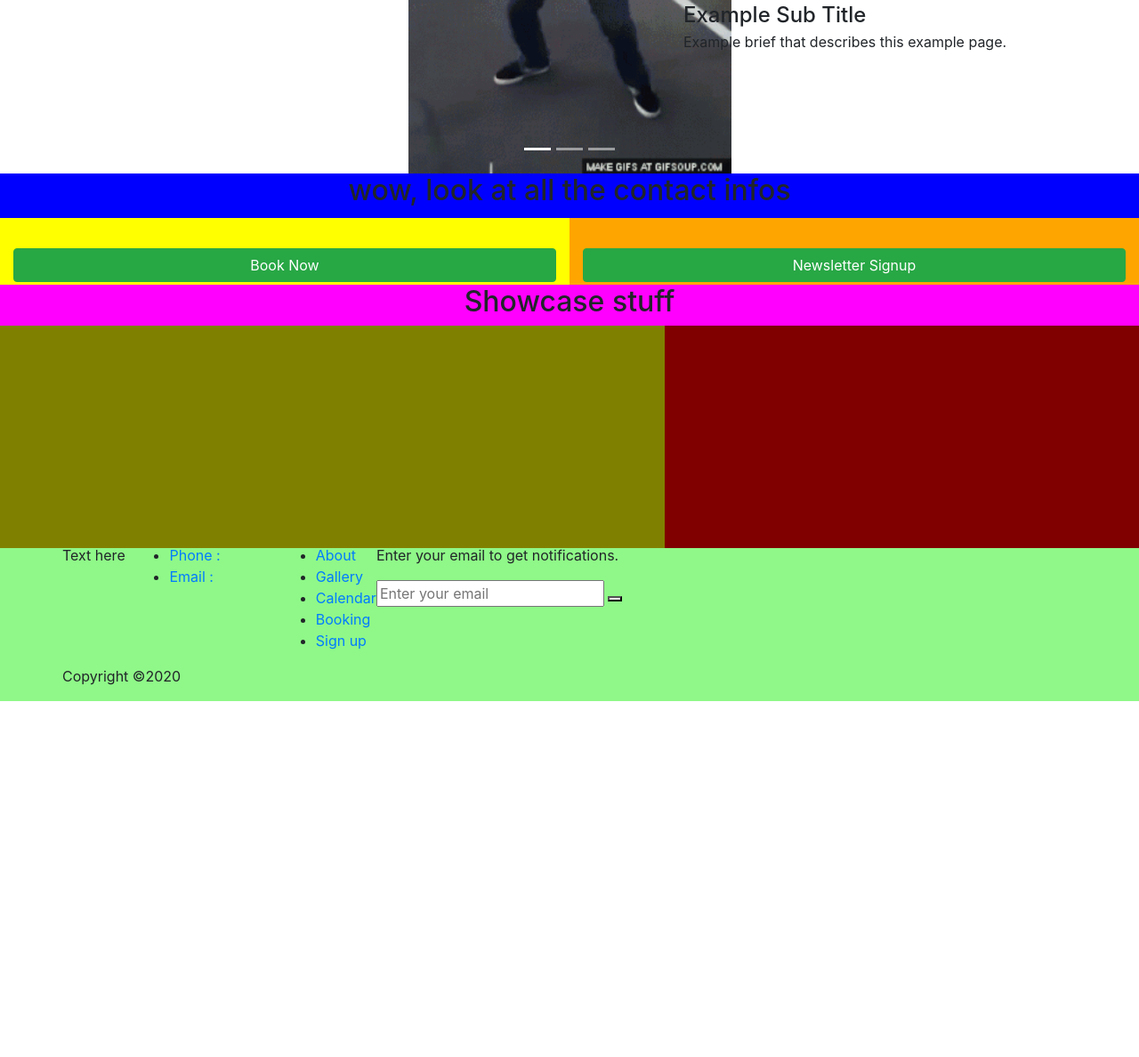
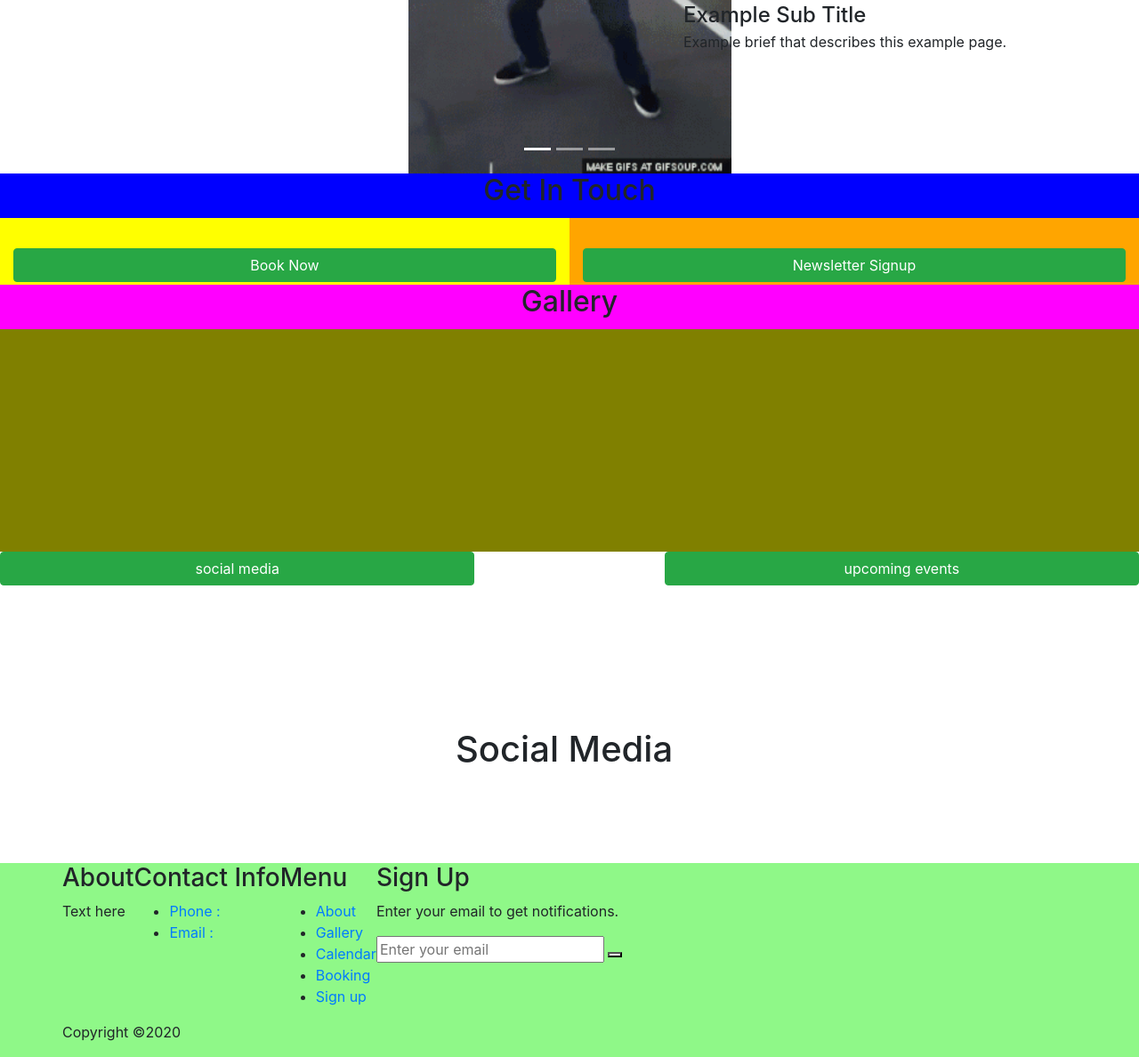
Before and after one commit to Brickfingers/2WDK, a PHP site: page /home.php in a window 1280 px wide. Shown: the part 545-1733 px from the top of the page at 89% size. Before the commit the page ends 1333 px from the top, so only its background shows below. Run offline with PHP 8.4, Linux system fonts and the light colour scheme.

Commit message:
new look

```diff
--- a/src/home.php
+++ b/src/home.php
@@ -71,7 +71,7 @@
 		<div class="row">
 			<!-- Form brief header -->
 			<div class="col-md-12" style="height:50px; background-color:blue;">
-				<h2 style="text-align: center;">wow, look at all the contact infos</h2>
+				<h2 style="text-align: center;">Get In Touch</h2>
 			</div>
 		</div>
 		<div class="row">
@@ -86,23 +86,48 @@
 	</div>
 	<!-- End Booking and Email signup links -->
 
-	<!-- Start Social Media Section -->
-		<div class="container-fluid" style="height:250px; background-color: fuchsia;">
+
+	<!-- Start Gallery Section -->
+		<div class="container-fluid" style="height:300px; background-color: fuchsia;">
 			<div class="row">
-				<div class="col-md-12">
-					<h2 style="text-align: center;">Showcase stuff</h2>
+				<div class="col-md-12" style="height:50px;">
+					<h2 style="text-align: center;">Gallery</h2>
 				</div>
 			</div>
 			<div class="row">
 				<!-- Gallery Section -->
-				<div class="col-md-7 col-xs-12" style="background-color: olive; height:250px;">
-				</div>
-				<!-- Social Media Section -->
-				<div class="col-md-5 col-xs-0" style="background-color: maroon; height:250px;">
+				<div class="col-md-12 col-xs-12" style="background-color: olive; height:250px;">
 				</div>
 			</div>
 		</div>
 	<!-- End Social Media Section -->
+
+
+	<!-- Second Carousel -->
+	<div class="container-fluid" style="height:350px; backgorund-color: yellow;">
+		<div class="row">
+			<button class="btn btn-md btn-success col-md-5 col-xs-5" style="z-index: 2;">social media</button>
+			<div class="col-md-2 col-xs-2"></div>
+			<button class="btn btn-md btn-success col-md-5 col-xs-5" style="z-index: 2;">upcoming events</button>
+		</div>
+		<div class="row">
+			<div id="secondCarousel" class="carousel slide" data-ride="carousel" style="width:100%; height:320px;">
+				<ol class="carousel-indicators">
+	    			<li data-target="#thumbnailIndicators" data-slide-to="0" class="active"></li>
+    				<li data-target="#thumbnailIndicators" data-slide-to="1"></li>
+  				</ol>
+  				<div class="carousel-inner">
+   					<div class="carousel-item active" style="align-content:center; height:320px;">
+   						<h1 style="position: absolute; left:40%; top:50%;">Social Media</h1>
+   					</div>
+   					<div class="carousel-item" style="align-content:center; height:320px;">
+						<h1 style="position: absolute; left:40%; top:50%;">Upcoming Events</h1>
+	    			</div>
+				</div>
+			</div>
+		</div>
+	</div>
+
 
 	<?php include "footer.php"; ?>
 
```
